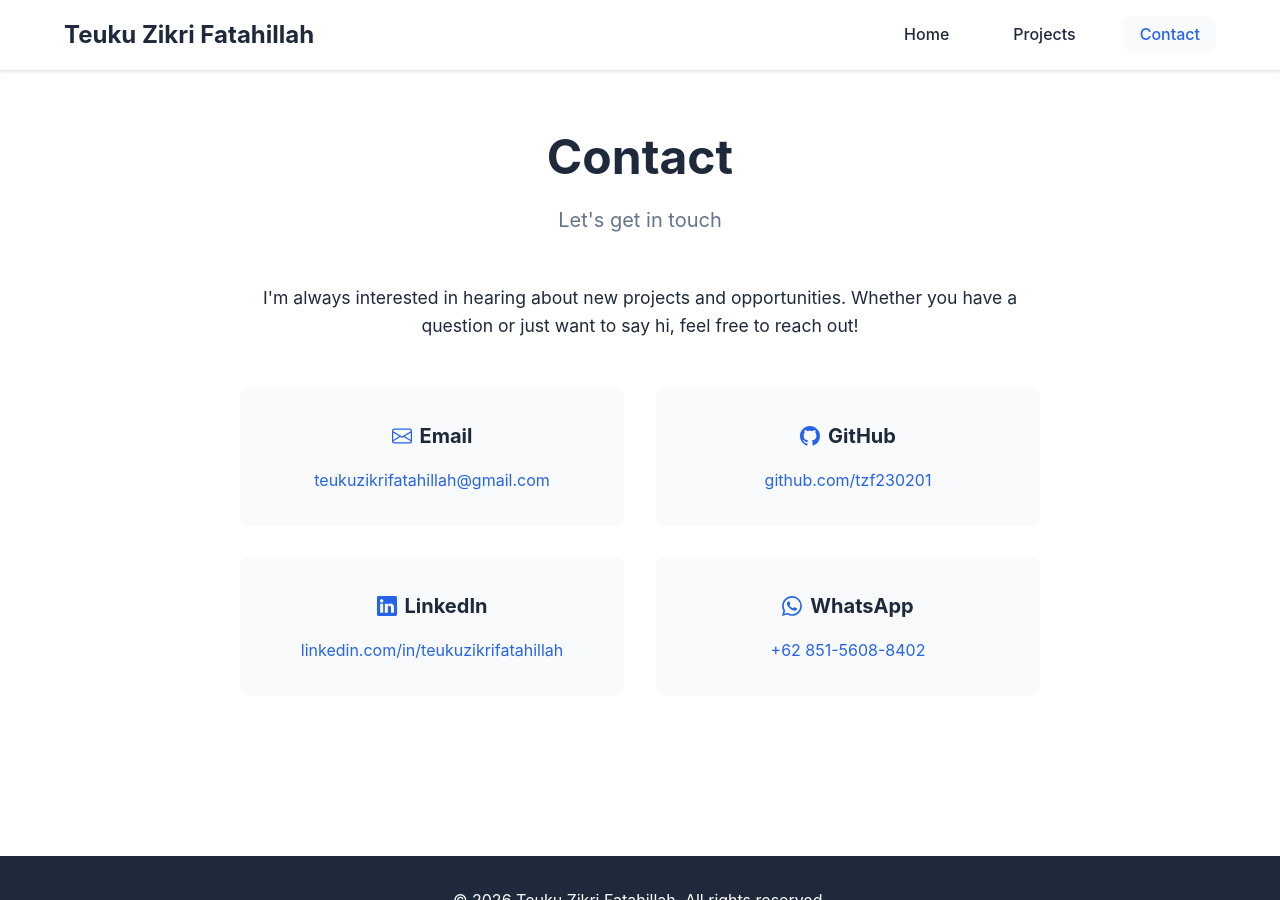
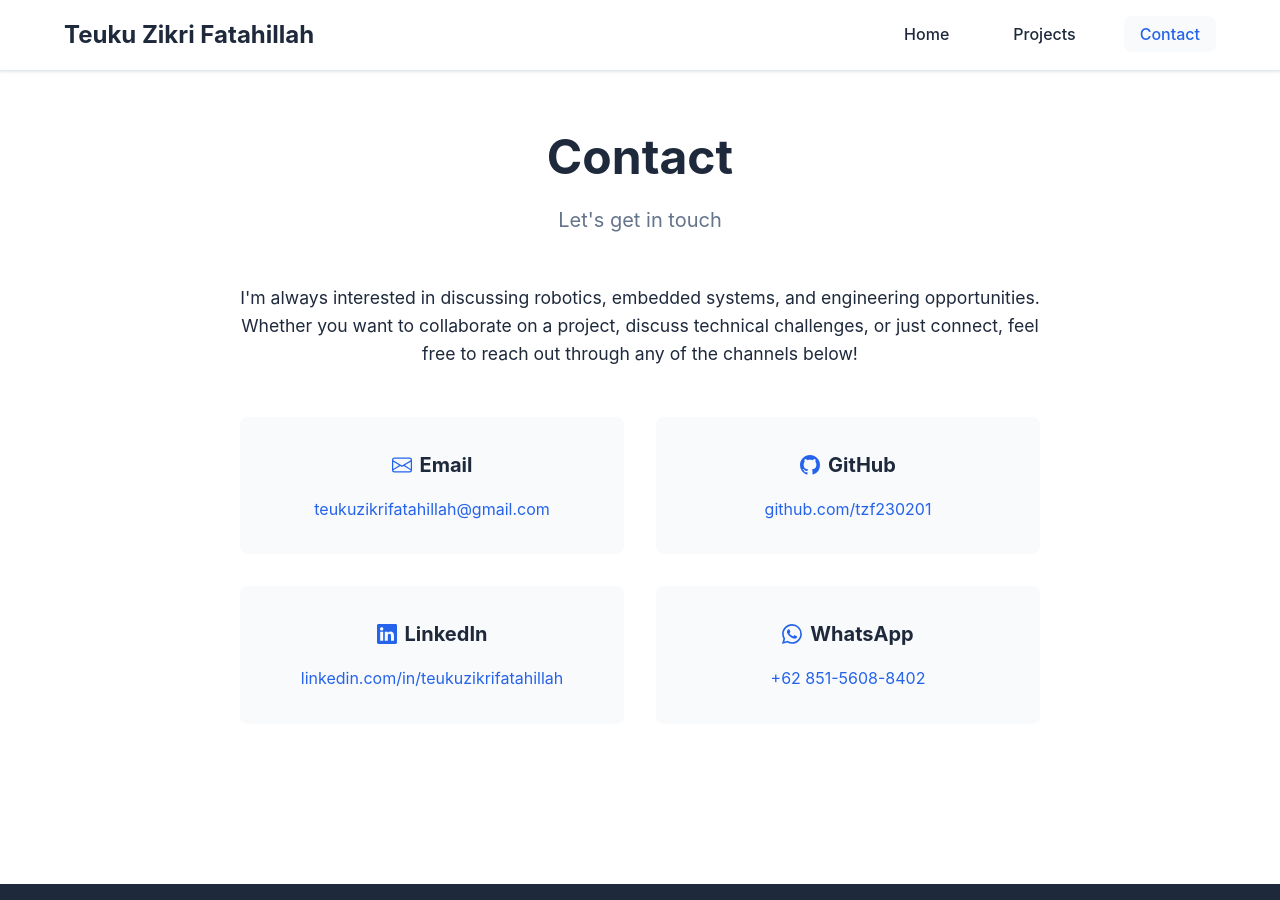
Before and after one commit to tzf230201/tzf230201.github.io, a Jekyll site: the page built from contact.md, in a window 1280 px wide and 900 px high. Built offline with Jekyll 4.4.1, drawn with Linux system fonts in a browser that asks for light colours.

Commit message:
Improve contact page intro message

```diff
--- a/contact.md
+++ b/contact.md
@@ -7,7 +7,7 @@ permalink: /contact/
 
 <div class="contact-content">
     <div class="contact-intro">
-        <p>I'm always interested in hearing about new projects and opportunities. Whether you have a question or just want to say hi, feel free to reach out!</p>
+        <p>I'm always interested in discussing robotics, embedded systems, and engineering opportunities. Whether you want to collaborate on a project, discuss technical challenges, or just connect, feel free to reach out through any of the channels below!</p>
     </div>
 
     <div class="contact-methods">
```
